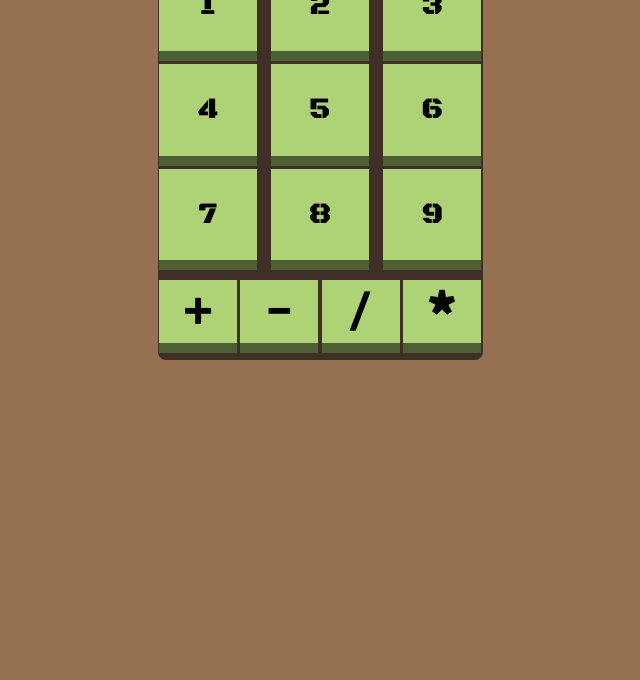
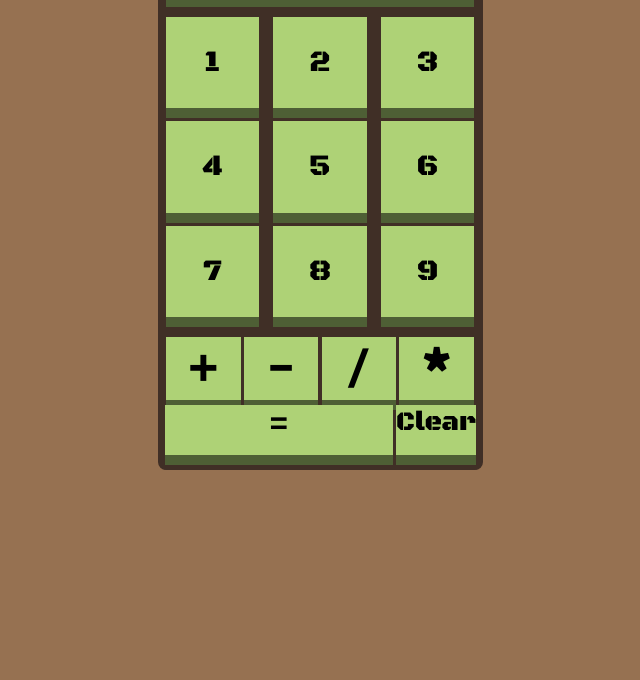
Before and after one commit to LuGodi/calculator, a plain HTML site: page index.html in a window 1280 px wide. Shown: the part 120-800 px from the top of the page, without its empty margins (320-960 px from the left). Drawn offline with Linux system fonts and the light colour scheme.

Commit message:
Add clear button and adjust positioning and size

```diff
--- a/index.html
+++ b/index.html
@@ -20,6 +20,11 @@
             <div class="operator">/</div>
             <div class="operator">*</div>
     </div>
+    <div class="clear-result-container">
+
+        <div class="equal-operator"> = </div>
+        <div class="clear-operator">Clear</div>
+    </div>
     </div>
 </body>
 </html>
--- a/styles.css
+++ b/styles.css
@@ -11,22 +11,24 @@ body {
     background-color:rgb(150 113 81);
 }
 .container {
+
     display:flex;
     flex-direction: column;
     background-color:rgb(64,47,38);
-    /* border:3px solid white; */
+    border:7px solid rgb(64,47,38);
+    border-bottom:none;
     width:325px;
-    height:480px;
-    margin:auto;
+    margin:10px auto;
     padding-top:10px;
     gap:20px;
     border-radius:8px;
+    cursor:pointer;
 }
 
 .display {
     background-color: rgb(174, 210, 118);
     width:99%;
-    height:50px;
+    height:90px;
     margin:0 auto;
 
     font-size:50px;
@@ -56,8 +58,14 @@ body {
     justify-content: space-evenly;
     height:300px;
 
+
 }
+.equal-operator, .clear-operator {
+    background-color: rgb(174, 210, 118);
+    box-shadow: 0 10px 0px rgb(78,95,53);
 
+
+}
 .number {
     display:flex;
     flex-basis:30%;
@@ -69,7 +77,33 @@ body {
     box-shadow: 0 10px 0px rgb(78,95,53);
 }
 
-.number:hover {
+.number:hover, .operator:hover, .equal-operator:hover, .clear-operator:hover {
     background-color: rgb(78,95,53);
     box-shadow: 0 10px 0px rgb(174, 210, 118);
 }
+
+.clear-result-container {
+
+    text-align:center;
+    display:flex;
+    align-items: center;
+    justify-content: center;
+    font-size:30px;
+    transform:translateY(-15px);
+    gap:3px;
+
+
+}
+.equal-operator {
+    flex-basis:90%;
+    height:50px;
+}
+.clear-operator {
+    margin-left:auto;
+    font-size:30px;
+    flex-basis:24%;
+    height:50px;
+    font-size:27px;
+}
+.clear-result-container > div {
+}
```
